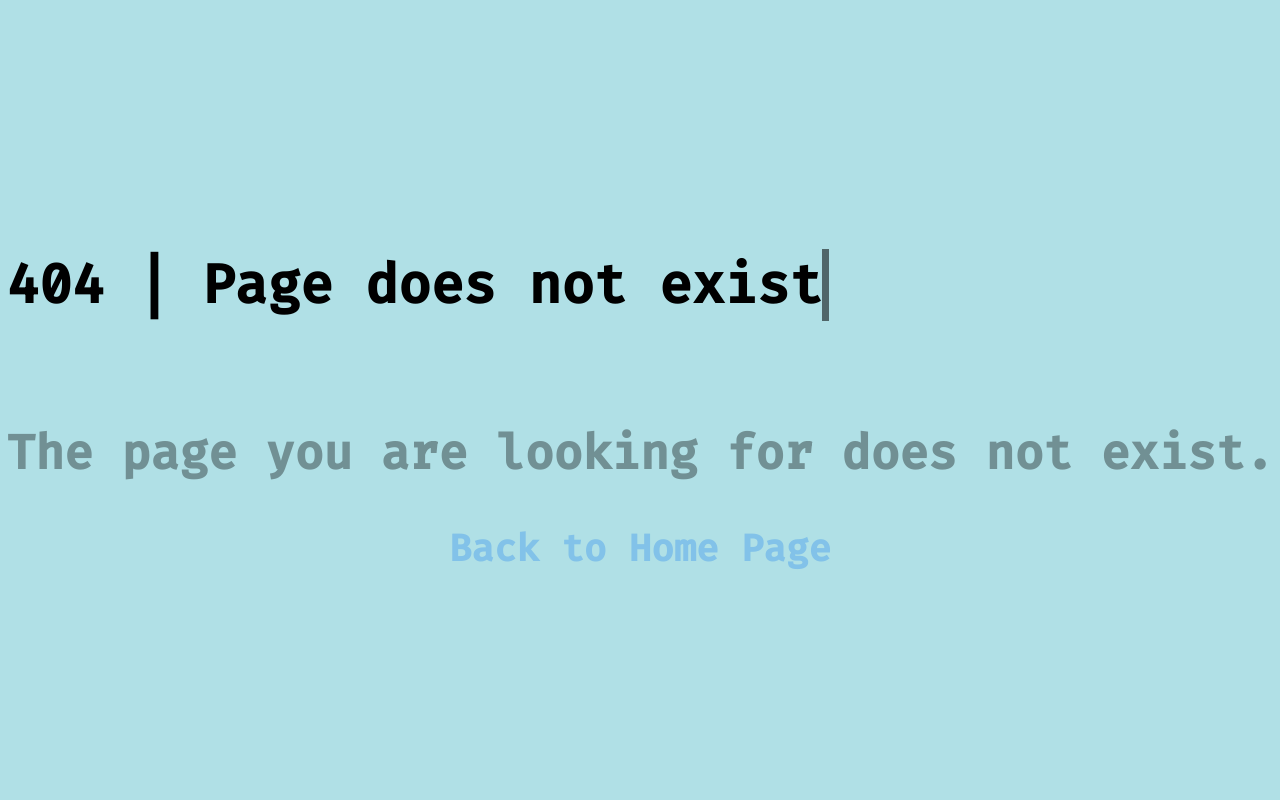
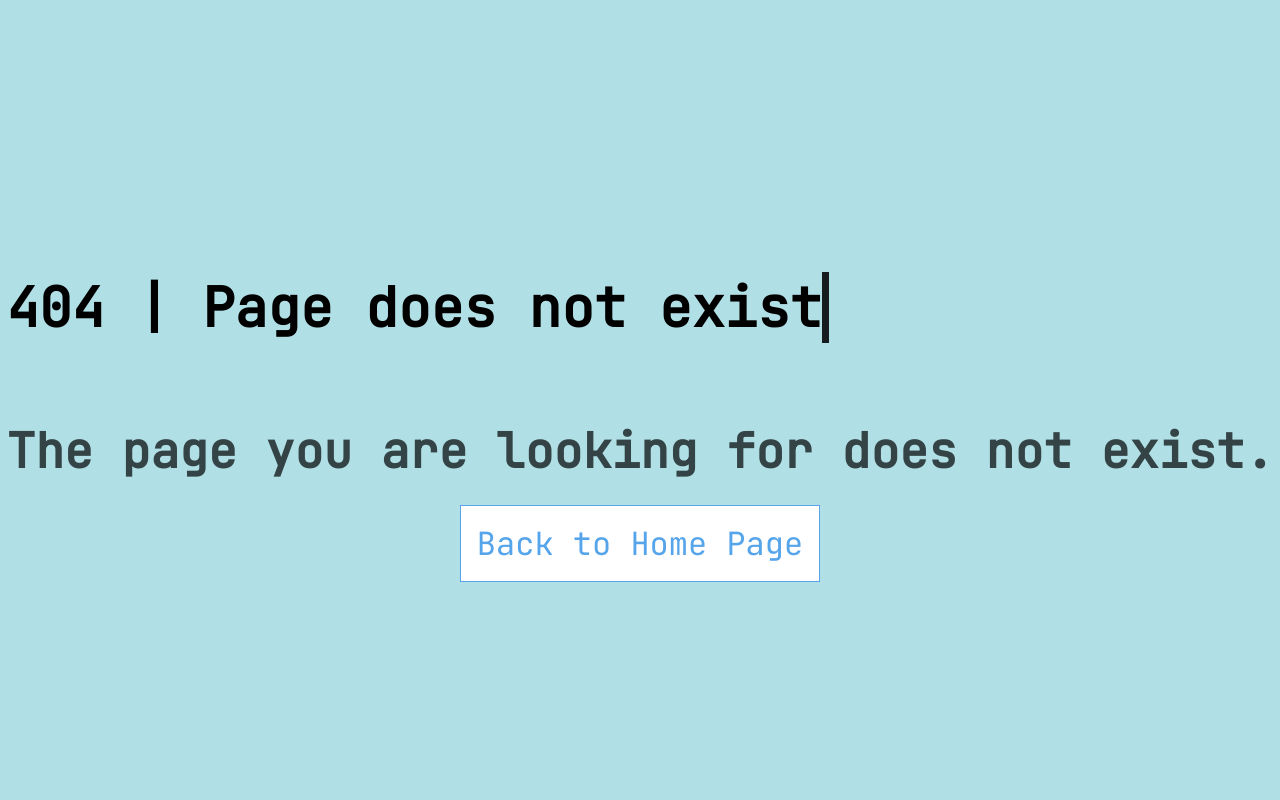
Before and after one commit to aidantomcy/saintsforus-py, a Flask app: template website/templates/404.html in a window 1280 px wide. Run offline with Flask 2, Linux system fonts and the light colour scheme; the template is opened without the code that fills it, so the values that code supplies are empty.

Commit message:
Update link for back to home and add extra styles

```diff
--- a/website/static/css/404.css
+++ b/website/static/css/404.css
@@ -1,3 +1,5 @@
+@import url("https://fonts.googleapis.com/css2?family=JetBrains+Mono&display=swap");
+
 :root {
   --bg-color: #b0e0e6;
   --typewriterSpeed: 6s;
@@ -6,7 +8,7 @@
 
 body {
   margin: 0;
-  font-family: "Fira code", sans-serif;
+  font-family: "jetbrains mono", sans-serif;
   min-height: 100vh;
   display: grid;
   place-content: center;
@@ -18,7 +20,7 @@ body {
 h1 {
   font-size: clamp(1rem, 3vw + 1rem, 4rem);
   position: relative;
-  font-family: "fira code", monospace;
+  font-family: "jetbrains mono", monospace;
   position: relative;
   width: max-content;
 }
@@ -36,14 +38,14 @@ h1::after {
 h1::before {
   background: var(--bg-color);
   animation: typewriter var(--typewriterSpeed)
-    steps(var(--typewriterCharacters)) 1s forwards;
+    steps(var(--typewriterCharacters)) 0.5s forwards;
 }
 
 h1::after {
   width: 0.125em;
   background: black;
   animation: typewriter var(--typewriterSpeed)
-      steps(var(--typewriterCharacters)) 1s forwards,
+      steps(var(--typewriterCharacters)) 0.5s forwards,
     blink 750ms steps(var(--typewriterCharacters)) infinite;
 }
 
@@ -53,12 +55,48 @@ h1::after {
   font-weight: 400;
   opacity: 0;
   transform: translateY(3rem);
-  animation: fadeInUp 2s ease calc(var(--typewriterSpeed) + 2s) forwards;
+  animation: fadeInUp 1s ease calc(var(--typewriterSpeed) + 0.5s) forwards;
 }
 
-.back {
+/* .back {
   color: #56a5eb;
   cursor: pointer;
+} */
+
+/* a {
+  text-decoration: none;
+} */
+
+.btn {
+  margin-top: 30px;
+  padding: 1rem 1rem;
+  width: 250px;
+  height: 100px;
+  text-align: center;
+  border: 0.1rem solid #56a5eb;
+  margin-bottom: 1rem;
+  text-decoration: none;
+  color: #56a5eb;
+  background-color: white;
+}
+
+.btn:hover {
+  cursor: pointer;
+  box-shadow: 0 0.4rem 1.4rem 0 rgba(86, 185, 235, 0.5);
+  transform: translateY(-0.1rem);
+  transition: transform 150ms;
+}
+
+.btn:hover {
+  cursor: pointer;
+  box-shadow: 0 0.4rem 1.4rem 0 rgba(86, 185, 235, 0.5);
+  transform: translateY(-0.1rem);
+  transition: transform 150ms;
+}
+
+a {
+  text-decoration: none;
+  color: #56a5eb;
 }
 
 @keyframes typewriter {
--- a/website/templates/404.html
+++ b/website/templates/404.html
@@ -3,12 +3,6 @@
   <head>
     <meta charset="UTF-8" />
     <meta name="viewport" content="width=device-width, initial-scale=1.0" />
-    <link rel="preconnect" href="https://fonts.googleapis.com" />
-    <link rel="preconnect" href="https://fonts.gstatic.com" crossorigin />
-    <link
-      href="https://fonts.googleapis.com/css2?family=Fira+Code:wght@500&display=swap"
-      rel="stylesheet"
-    />
     <link
       rel="stylesheet"
       href="{{ url_for('static', filename='css/404.css') }}"
@@ -98,8 +92,8 @@
     <h1>404 | Page does not exist</h1>
     <span class="subtitle">
       <h2>The page you are looking for does not exist.</h2>
-      <span class="back" id="back">
-        <h3>Back to Home Page</h3>
+      <span class="back btn">
+        <a href="/">Back to Home Page</a>
       </span>
     </span>
 
```
